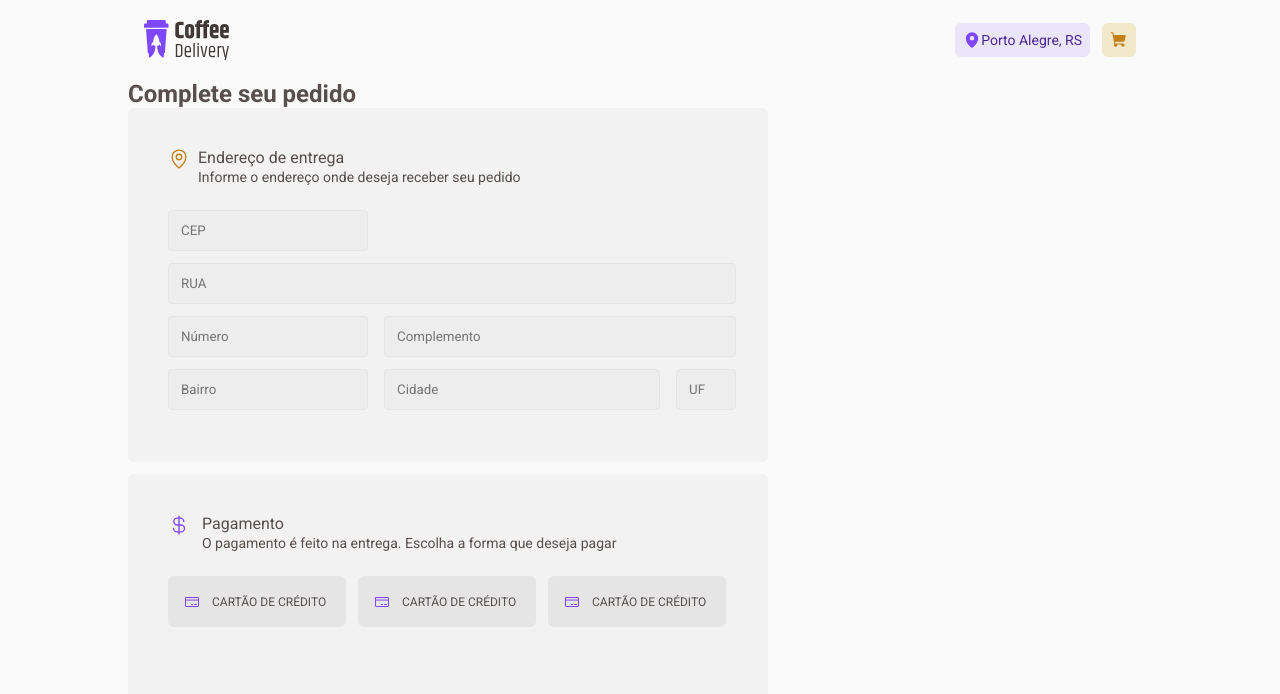
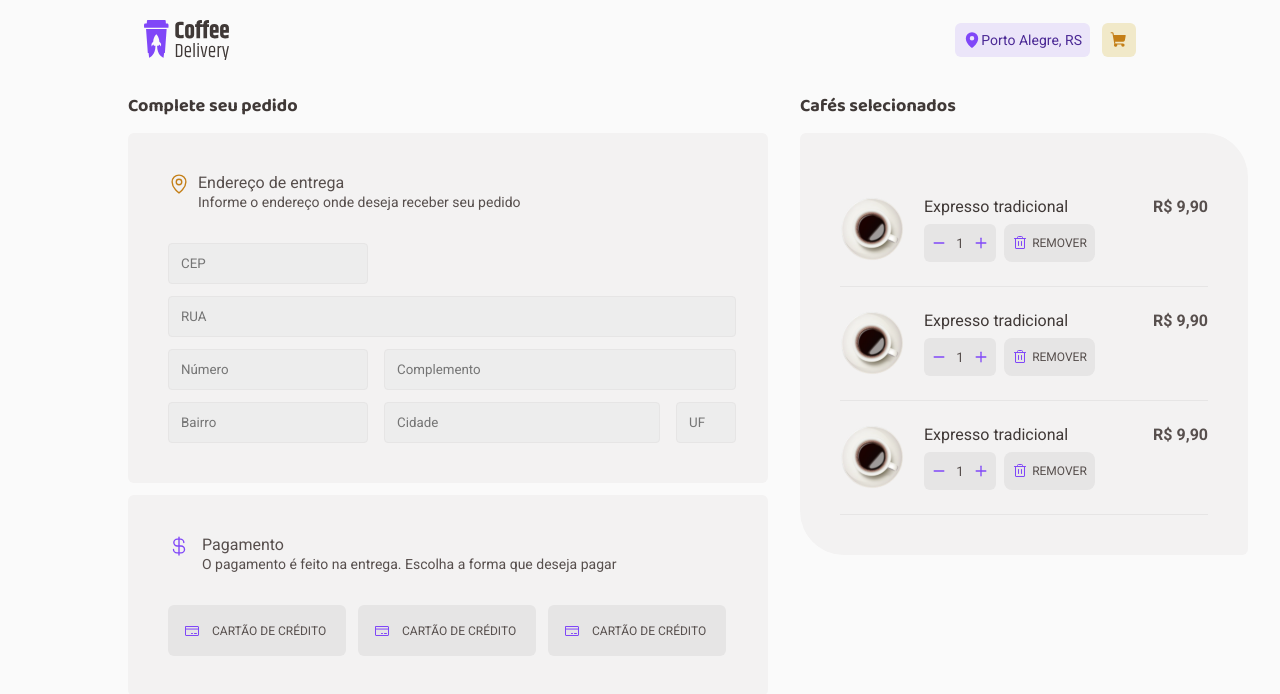
Before and after one commit to MayconSlv/Coffee-Delivery, a React (Vite) app: page /Checkout in a window 1280 px wide. Shown: the top 694 px of the page. Built offline with nearby package versions, Linux system fonts and the light colour scheme.

Commit message:
coffee cart card components

```diff
--- a/src/pages/Checkout/components/AddressForm/styles.ts
+++ b/src/pages/Checkout/components/AddressForm/styles.ts
@@ -2,6 +2,8 @@ import styled from 'styled-components'
 import { BaseCard } from '../../style'
 
 export const AddressFormContainer = styled(BaseCard)`
+  margin-bottom: 1.2rem;
+
   input {
     border: 1px solid ${({ theme }) => theme.colors['base-button']};
     background: ${({ theme }) => theme.colors['base-input']};
--- /dev/null
+++ b/src/pages/Checkout/components/CoffeesCarts/CoffeCartCard/index.tsx
@@ -0,0 +1,26 @@
+/* eslint-disable jsx-a11y/alt-text */
+import { CoffeeCartCardContainer } from './styles'
+import cafe from '../../../../../../public/coffees/Type=Americano.svg'
+import { QuantityInput } from '../../../../../components/QuantityInput'
+import { RemoveButton } from '../RemoveButton'
+
+export function CoffeeCartCard() {
+  return (
+    <CoffeeCartCardContainer>
+      <div className='coffee-selected'>
+        <div className='info'>
+          <img src={cafe} />
+          <div className='details'>
+            <p>Expresso tradicional</p>
+            <div className='icons'>
+              <QuantityInput />
+              <RemoveButton />
+            </div>
+          </div>
+        </div>
+
+        <span>R$ 9,90</span>
+      </div>
+    </CoffeeCartCardContainer>
+  )
+}
--- /dev/null
+++ b/src/pages/Checkout/components/CoffeesCarts/CoffeCartCard/styles.ts
@@ -0,0 +1,43 @@
+import styled from 'styled-components'
+
+export const CoffeeCartCardContainer = styled.div`
+  display: flex;
+  border-bottom: 1px solid ${({ theme }) => theme.colors['base-button']};
+
+  img {
+    width: 6.4rem;
+    height: 6.4rem;
+  }
+
+  span {
+    font-weight: 700;
+    color: ${({ theme }) => theme.colors['base-text']};
+  }
+  .coffee-selected {
+    display: flex;
+    justify-content: space-between;
+    width: 100%;
+    margin-bottom: 2.4rem;
+    margin-top: 2.4rem;
+  }
+
+  .info {
+    display: flex;
+    gap: 20px;
+  }
+
+  .details {
+    display: flex;
+    flex-direction: column;
+    gap: 8px;
+
+    p {
+      color: ${({ theme }) => theme.colors['base-subtitle']};
+    }
+  }
+
+  .icons {
+    display: flex;
+    gap: 8px;
+  }
+`
--- /dev/null
+++ b/src/pages/Checkout/components/CoffeesCarts/RemoveButton/index.tsx
@@ -0,0 +1,11 @@
+import { Trash } from 'phosphor-react'
+import { RemoveButtonContainer } from './styles'
+
+export function RemoveButton() {
+  return (
+    <RemoveButtonContainer>
+      <Trash size={16} />
+      REMOVER
+    </RemoveButtonContainer>
+  )
+}
--- /dev/null
+++ b/src/pages/Checkout/components/CoffeesCarts/RemoveButton/styles.ts
@@ -0,0 +1,24 @@
+import styled from 'styled-components'
+
+export const RemoveButtonContainer = styled.button.attrs({
+  type: 'button',
+})`
+  background: ${({ theme }) => theme.colors['base-button']};
+  border: none;
+  width: 9.1rem;
+  height: 3.8rem;
+  padding: 0 8px;
+  border-radius: 8px;
+
+  display: flex;
+  justify-content: center;
+  align-items: center;
+  gap: 4px;
+
+  font-size: 1.2rem;
+  color: ${({ theme }) => theme.colors['base-text']};
+
+  svg {
+    color: ${({ theme }) => theme.colors['base-purple']};
+  }
+`
--- /dev/null
+++ b/src/pages/Checkout/components/CoffeesCarts/index.tsx
@@ -0,0 +1,15 @@
+import { CoffeeCartCard } from './CoffeCartCard'
+import { CoffeeCartContainer, SelectedCoffees } from './sytles'
+
+export function CoffeeCart() {
+  return (
+    <CoffeeCartContainer>
+      <h2>Cafés selecionados</h2>
+      <SelectedCoffees>
+        <CoffeeCartCard />
+        <CoffeeCartCard />
+        <CoffeeCartCard />
+      </SelectedCoffees>
+    </CoffeeCartContainer>
+  )
+}
--- /dev/null
+++ b/src/pages/Checkout/components/CoffeesCarts/sytles.ts
@@ -0,0 +1,12 @@
+import styled from 'styled-components'
+import { BaseCard } from '../../style'
+
+export const CoffeeCartContainer = styled.div`
+  display: flex;
+  flex-direction: column;
+`
+
+export const SelectedCoffees = styled(BaseCard)`
+  border-radius: 6px 44px;
+  width: 44.8rem;
+`
--- a/src/pages/Checkout/components/PaymentMethod/PaymentInput/styles.ts
+++ b/src/pages/Checkout/components/PaymentMethod/PaymentInput/styles.ts
@@ -19,6 +19,7 @@ export const InputContainer = styled.div`
 
   border-radius: 6px;
 
+  user-select: none;
   svg {
     color: ${({ theme }) => theme.colors['base-purple']};
   }
--- a/src/pages/Checkout/index.tsx
+++ b/src/pages/Checkout/index.tsx
@@ -1,6 +1,7 @@
 import { FormContainer } from './style'
 import { AddressForm } from './components/AddressForm'
 import { PaymentMethod } from './components/PaymentMethod'
+import { CoffeeCart } from './components/CoffeesCarts'
 
 export function Checkout() {
   return (
@@ -10,6 +11,8 @@ export function Checkout() {
         <AddressForm />
         <PaymentMethod />
       </div>
+
+      <CoffeeCart />
     </FormContainer>
   )
 }
--- a/src/pages/Checkout/style.ts
+++ b/src/pages/Checkout/style.ts
@@ -5,7 +5,14 @@ export const FormContainer = styled.form`
   gap: 3.2rem;
 
   div {
-    margin-bottom: 1.2rem;
+    h2 {
+      color: ${({ theme }) => theme.colors['base-subtitle']};
+      font-family: 'Baloo 2';
+      font-size: 1.8rem;
+      font-weight: 700;
+      line-height: 2.3rem;
+      margin: 1.5rem 0;
+    }
   }
 `
 
```
